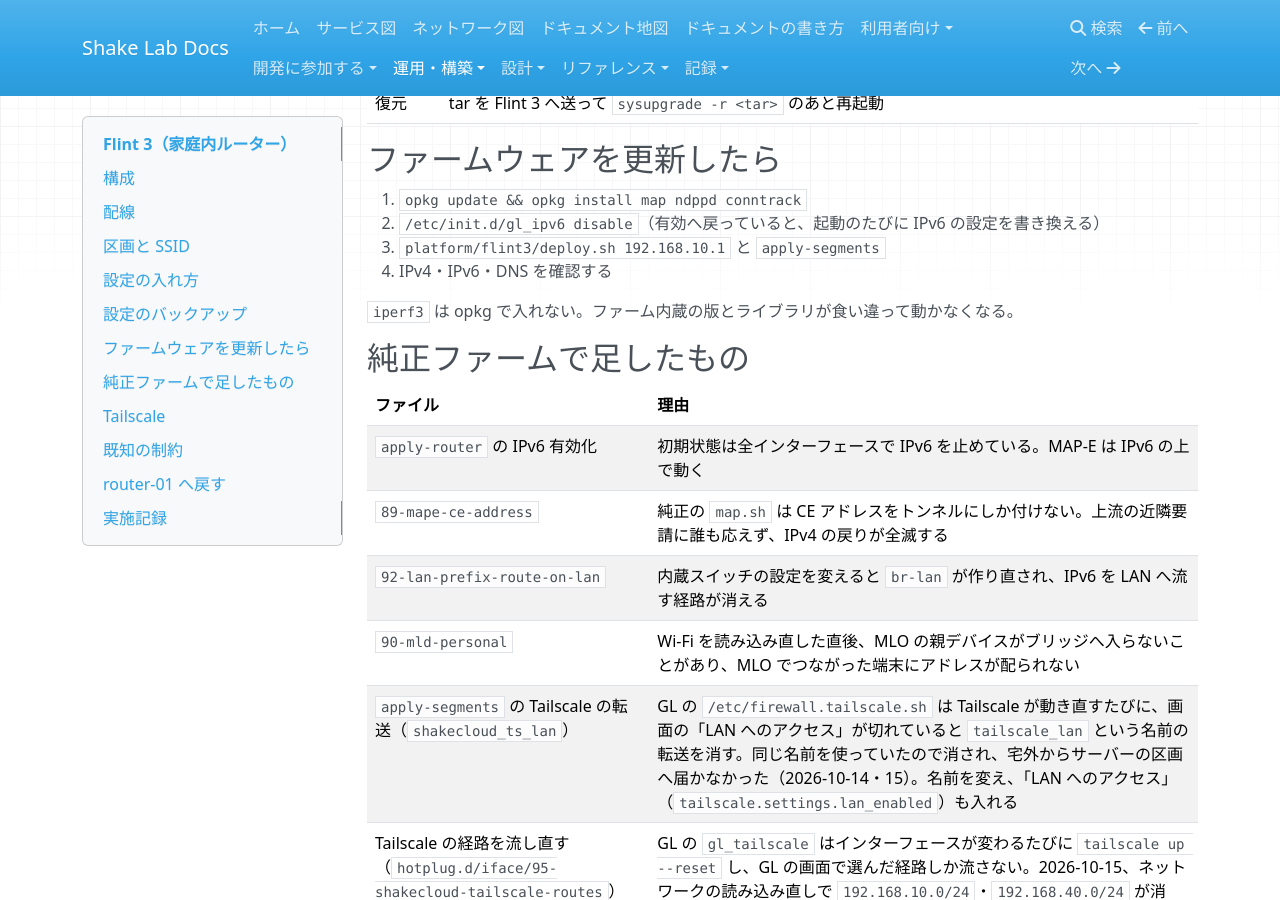
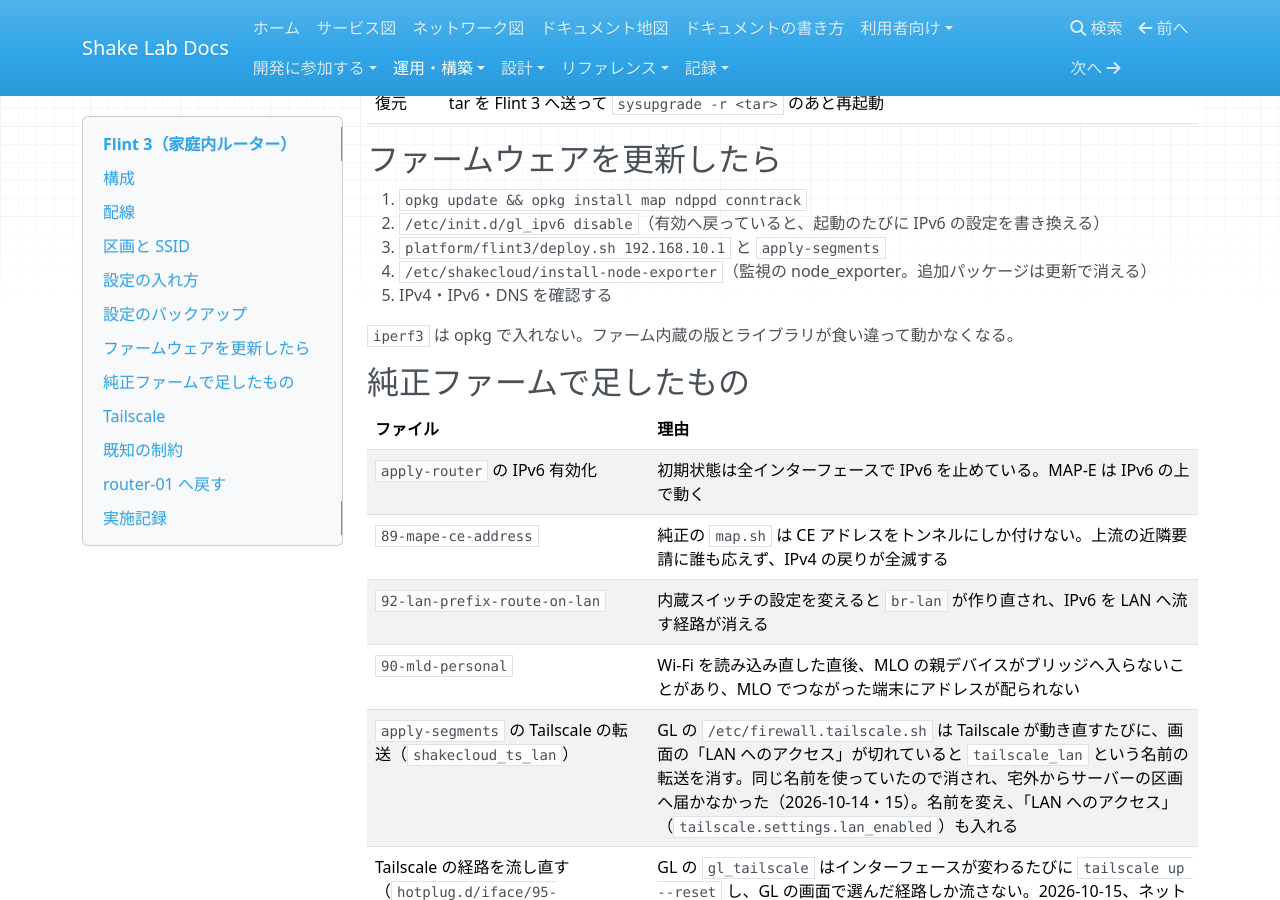
Before and after one commit to rurutheGeek/shake-cloud, an MkDocs documentation site: the page built from docs/operations/flint3.md, in a window 1280 px wide and 900 px high, scrolled down 2199 px. Built offline with MkDocs 1.6.1, drawn with Linux system fonts in a browser that asks for light colours; nearby versions of some CDN libraries; a script that is not in the unit is left out.

Commit message:
feat(monitoring): shakeserver と Flint 3 を監視とタッチパネルのホストに足す
shakeserver は既に動いていた node_exporter を Ansible の手順に載せ、DMZ 側の
アドレスで読む。Flint 3 は opkg の prometheus-node-exporter-lua を
install-node-exporter で入れ、サーバーの区画だけで待ち受ける。
タッチパネルでは GL-BE9300 を Flint 3 と出す。

Co-Authored-By: Claude Opus 5.5 <noreply@anthropic.com>

```diff
--- a/docs/operations/flint3.md
+++ b/docs/operations/flint3.md
@@ -78,7 +78,8 @@ ssh root@192.168.10.1 /etc/shakecloud/apply-segments        # 区画・SSID・
 1. `opkg update && opkg install map ndppd conntrack`
 2. `/etc/init.d/gl_ipv6 disable`（有効へ戻っていると、起動のたびに IPv6 の設定を書き換える）
 3. `platform/flint3/deploy.sh 192.168.10.1` と `apply-segments`
-4. IPv4・IPv6・DNS を確認する
+4. `/etc/shakecloud/install-node-exporter`（監視の node_exporter。追加パッケージは更新で消える）
+5. IPv4・IPv6・DNS を確認する
 
 `iperf3` は opkg で入れない。ファーム内蔵の版とライブラリが食い違って動かなくなる。
 
```
Also changed, not shown: 5 other files.
